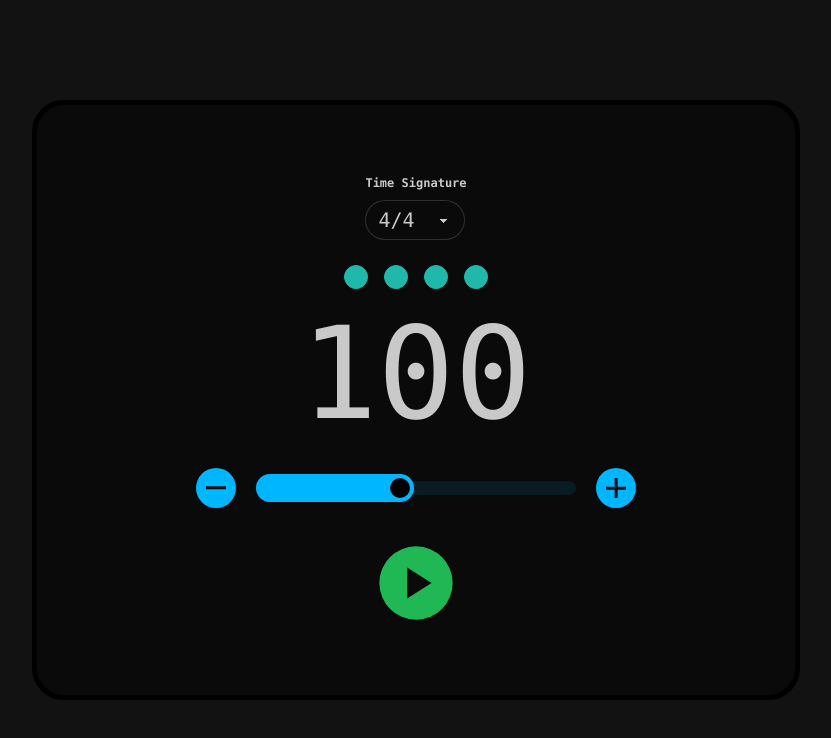
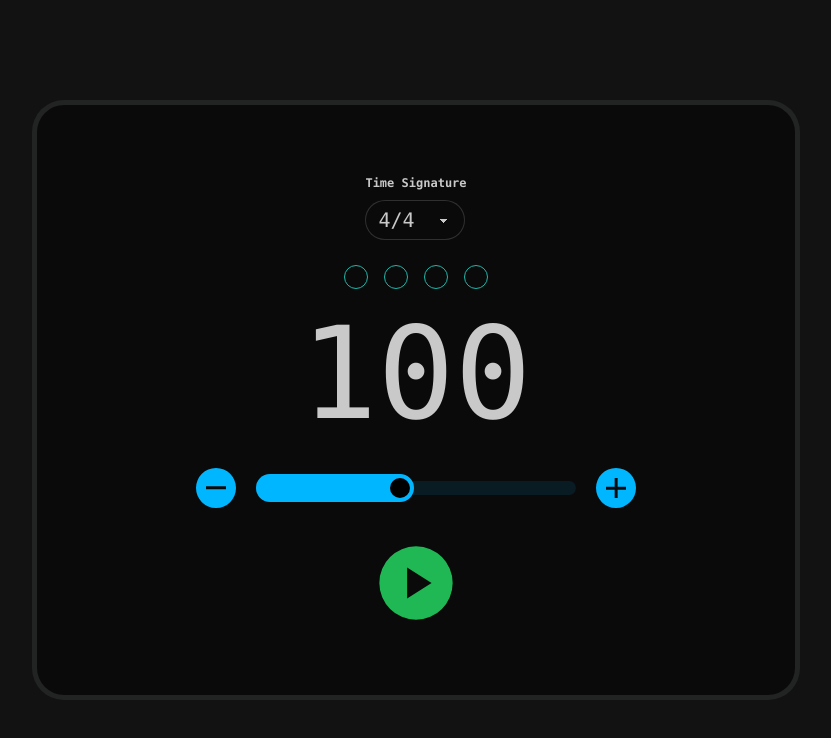
Before and after one commit to FirstDayAtWork/Metronomich, a React (Vite) app: page / in a window 1280 px wide. Shown: the top 738 px of the page, without its empty margins (224-1055 px from the left). Built offline with nearby package versions, Linux system fonts and the light colour scheme.

Commit message:
fix: fix beat counter behavior && refactor pulse animation

```diff
--- a/src/components/beat-counter.tsx
+++ b/src/components/beat-counter.tsx
@@ -1,31 +1,34 @@
-import { useEffect } from 'react';
+import { memo } from 'react';
 import { cn } from '../utils/cn';
 import type { SignatureList } from '../utils/time-singature-list';
 
 type BeatCounterProps = {
   timeSignature: SignatureList;
-  beatCount: () => number;
+  currentBeat: number;
+  isPlayed: boolean;
 };
 
-export default function BeatCounter(props: BeatCounterProps) {
-  const { timeSignature, beatCount } = props;
-
-  const isActiveBeat = 0;
-
-  useEffect(() => {
-    console.log(beatCount());
-  }, [beatCount]);
+function BeatCounter(props: BeatCounterProps) {
+  const { timeSignature, currentBeat, isPlayed } = props;
 
   const array = Array(timeSignature.topNum).fill(0);
 
   return (
     <div className={cn('flex gap-4')}>
-      {array.map((item, index) => (
-        <div
-          key={item + index}
-          className={cn(`badge ${isActiveBeat && 'badge-outline'} badge-accent`)}
-        ></div>
-      ))}
+      {array.map((item, index) => {
+        const isCurrentBeat = isPlayed && currentBeat === index;
+        return (
+          <div key={item + index} className={cn('relative')}>
+            <div className={cn(`badge ${!isCurrentBeat && 'badge-outline'} badge-accent`)}></div>
+
+            {isCurrentBeat && (
+              <span className="bg-accent absolute left-0 h-full w-full animate-ping rounded-full opacity-75"></span>
+            )}
+          </div>
+        );
+      })}
     </div>
   );
 }
+
+export default memo(BeatCounter);
--- a/src/components/sound-player.tsx
+++ b/src/components/sound-player.tsx
@@ -12,10 +12,10 @@ import BeatCounter from './beat-counter';
 export default function SoundPlayer() {
   const [isPlayed, setIsPlayed] = useState(false);
   const [bpmValue, setBpmValue] = useState(100);
-  const [timeSignature, setTimeSignature] = useState(signatureList[3]);
+  const [beatCounter, setBeatCounter] = useState(0);
+  const [timeSignature, setTimeSignature] = useState(signatureList[2]);
 
   const intervalRef = useRef<number>(null);
-  const beatRef = useRef<HTMLDivElement>(null);
   const counterRef = useRef<number>(0);
 
   const delayedBpmValue = useDebounce(bpmValue, 350);
@@ -65,15 +65,12 @@ export default function SoundPlayer() {
       sound.pause();
       sound.currentTime = 0;
 
-      if (beatRef.current) {
-        beatRef.current.style.animationDuration = `${60000 / delayedBpmValue}ms`;
-      }
-
       sound.playbackRate = counterRef.current % timeSignature.topNum === 0 ? 1.2 : 1;
       sound.volume = counterRef.current % timeSignature.topNum === 0 ? 1 : 0.5;
 
       sound.play();
       counterRef.current += 1;
+      setBeatCounter((counterRef.current - 1) % timeSignature.topNum);
       intervalRef.current = setTimeout(repeat, 60000 / delayedBpmValue);
     }
 
@@ -89,21 +86,16 @@ export default function SoundPlayer() {
   return (
     <div
       className={cn(
-        'card bg-dark border-border m-auto flex h-full max-h-150 min-h-77.5 w-full max-w-3xl min-w-77.5 flex-col items-center justify-evenly rounded-4xl border-5 p-10 font-mono max-md:max-h-full max-md:rounded-none max-md:border-none',
+        'bg-dark border-border-dark m-auto flex h-full max-h-150 min-h-77.5 w-full max-w-3xl min-w-77.5 flex-col items-center justify-evenly rounded-4xl border-5 p-10 font-mono max-md:max-h-full max-md:rounded-none max-md:border-none',
       )}
     >
-      {/* <div
-        ref={beatRef}
-        className={cn('absolute inset-0 rounded-full', isPlayed && 'metronome-pulse')}
-        ></div> */}
-
       <TimeSignature
         signatureList={signatureList}
         timeSignature={timeSignature}
         handleSignatureChange={handleSignatureChange}
       />
 
-      <BeatCounter timeSignature={timeSignature} beatCount={() => counterRef.current} />
+      <BeatCounter timeSignature={timeSignature} currentBeat={beatCounter} isPlayed={isPlayed} />
 
       <BpmSlider
         handleBpmValue={handleBpmValue}
--- a/src/index.css
+++ b/src/index.css
@@ -6,24 +6,14 @@
 
 @theme inline {
   --color-dark: var(--dark);
-  --color-border: var(--border);
+  --color-border-dark: var(--border-dark);
   --color-primary: var(--primary);
-  --color-chart-1: var(--chart-1);
-  --color-chart-2: var(--chart-2);
-  --color-chart-3: var(--chart-3);
-  --color-chart-4: var(--chart-4);
-  --color-chart-5: var(--chart-5);
 }
 
 :root {
   --dark: oklch(0.145 0 0);
-  --border: oklch(1 0 0 / 10%);
+  --border-dark: oklch(1 0 0 / 10%);
   --primary: oklch(83.768% 0.001 17.911);
-  --chart-1: oklch(0.488 0.243 264.376);
-  --chart-2: oklch(0.696 0.17 162.48);
-  --chart-3: oklch(0.769 0.188 70.08);
-  --chart-4: oklch(0.627 0.265 303.9);
-  --chart-5: oklch(0.645 0.246 16.439);
 }
 
 * {
@@ -42,22 +32,3 @@ body {
   justify-content: center;
   height: 100vh;
 }
-
-@keyframes beat-pulse {
-  0% {
-    box-shadow: inset 0 0 0 5px var(--chart-4);
-    transform: scale(1);
-  }
-  50% {
-    box-shadow: inset 0 0 0 2px rgba(59, 130, 246, 0);
-    transform: scale(1.05);
-  }
-  100% {
-    box-shadow: inset 0 0 0 0 rgba(59, 130, 246, 0);
-    transform: scale(1);
-  }
-}
-
-.metronome-pulse {
-  animation: beat-pulse 1s cubic-bezier(0.25, 0.46, 0.45, 0.94) infinite;
-}
--- a/src/utils/time-singature-list.ts
+++ b/src/utils/time-singature-list.ts
@@ -6,7 +6,7 @@ export type SignatureList = {
 
 const signatureList: SignatureList[] = [];
 
-for (let i = 1; i <= 4; i += 1) {
+for (let i = 2; i <= 4; i += 1) {
   signatureList.push({
     name: `${i}/${4}`,
     topNum: i,
```
